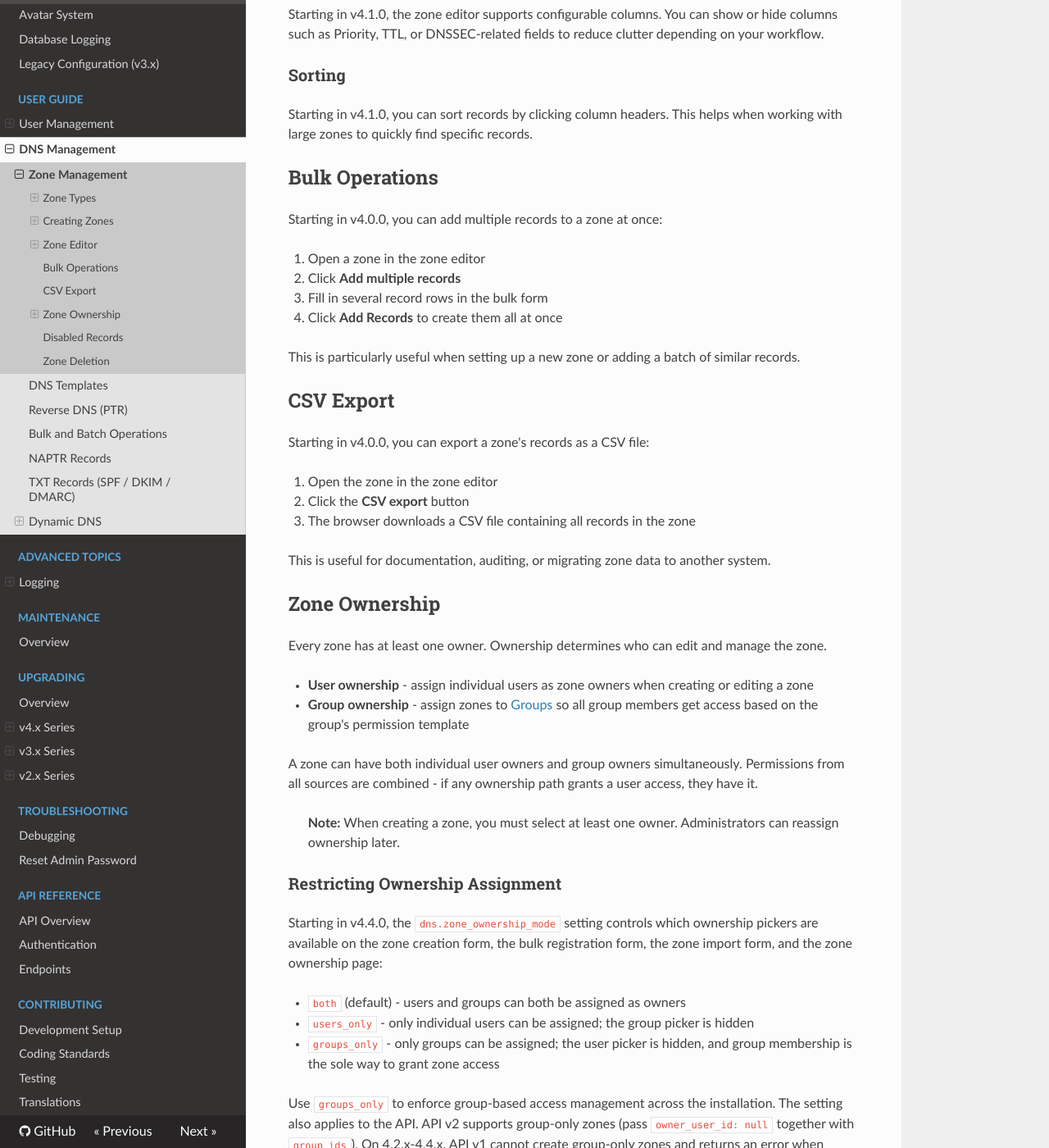
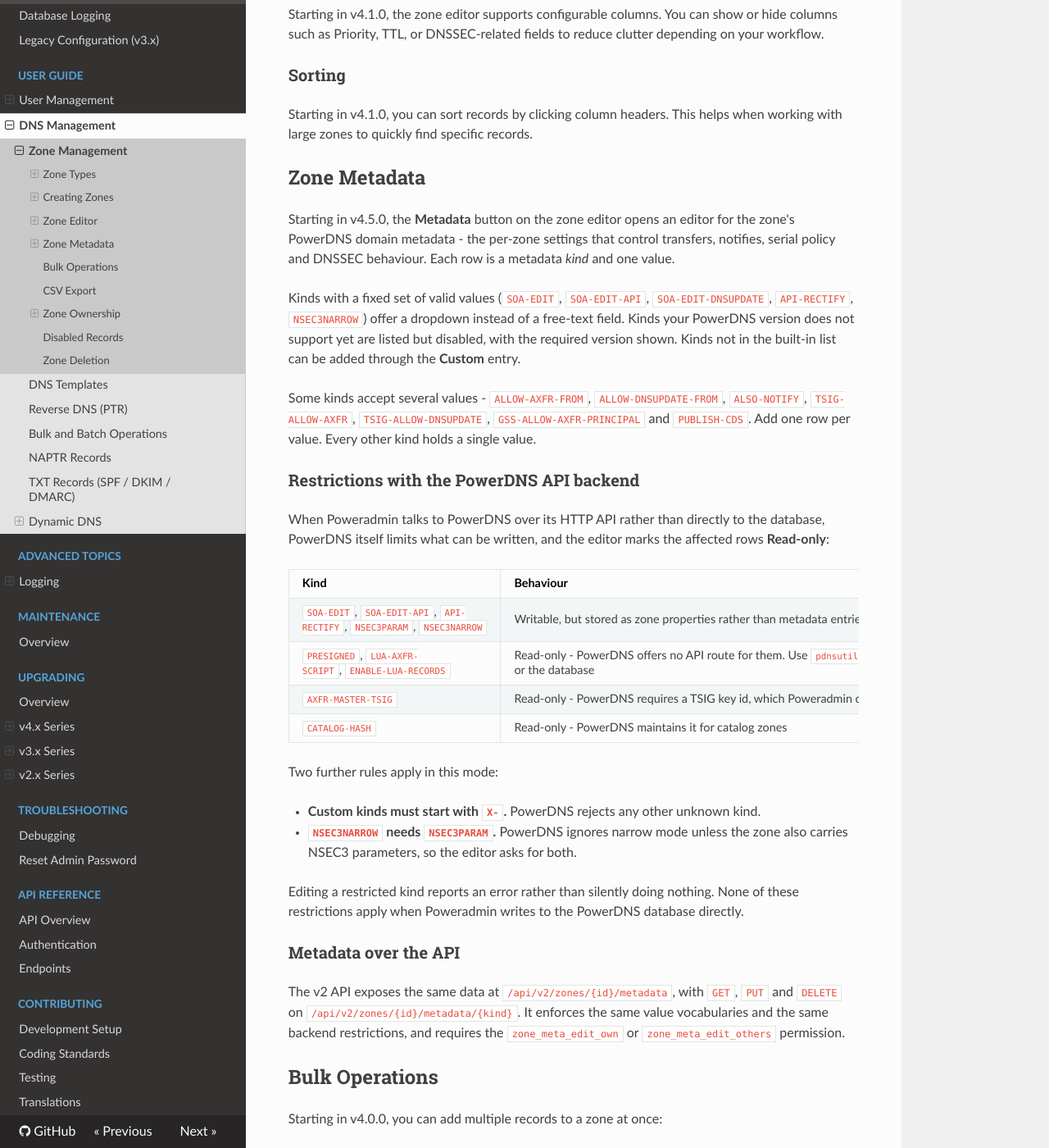
Before and after one commit to poweradmin/poweradmin-docs, an MkDocs documentation site: the page built from docs/user-guide/zones.md, in a window 1280 px wide and 1400 px high, scrolled down 3671 px. Shown: the whole window at 82% size. Built offline with MkDocs 1.6.1, drawn with Linux system fonts in a browser that asks for light colours; nearby versions of some CDN libraries.

Commit message:
docs(zones): document the metadata editor and its PowerDNS API backend limits

```diff
--- a/docs/user-guide/zones.md
+++ b/docs/user-guide/zones.md
@@ -88,6 +88,50 @@ Starting in v4.1.0, the zone editor supports configurable columns. You can show
 
 Starting in v4.1.0, you can sort records by clicking column headers. This helps when working with large zones to quickly find specific records.
 
+## Zone Metadata
+
+Starting in v4.5.0, the **Metadata** button on the zone editor opens an editor for the zone's
+PowerDNS domain metadata - the per-zone settings that control transfers, notifies, serial
+policy and DNSSEC behaviour. Each row is a metadata *kind* and one value.
+
+Kinds with a fixed set of valid values (`SOA-EDIT`, `SOA-EDIT-API`, `SOA-EDIT-DNSUPDATE`,
+`API-RECTIFY`, `NSEC3NARROW`) offer a dropdown instead of a free-text field. Kinds your
+PowerDNS version does not support yet are listed but disabled, with the required version
+shown. Kinds not in the built-in list can be added through the **Custom** entry.
+
+Some kinds accept several values - `ALLOW-AXFR-FROM`, `ALLOW-DNSUPDATE-FROM`, `ALSO-NOTIFY`,
+`TSIG-ALLOW-AXFR`, `TSIG-ALLOW-DNSUPDATE`, `GSS-ALLOW-AXFR-PRINCIPAL` and `PUBLISH-CDS`. Add
+one row per value. Every other kind holds a single value.
+
+### Restrictions with the PowerDNS API backend
+
+When Poweradmin talks to PowerDNS over its HTTP API rather than directly to the database,
+PowerDNS itself limits what can be written, and the editor marks the affected rows
+**Read-only**:
+
+| Kind | Behaviour |
+|---|---|
+| `SOA-EDIT`, `SOA-EDIT-API`, `API-RECTIFY`, `NSEC3PARAM`, `NSEC3NARROW` | Writable, but stored as zone properties rather than metadata entries |
+| `PRESIGNED`, `LUA-AXFR-SCRIPT`, `ENABLE-LUA-RECORDS` | Read-only - PowerDNS offers no API route for them. Use `pdnsutil` or the database |
+| `AXFR-MASTER-TSIG` | Read-only - PowerDNS requires a TSIG key id, which Poweradmin cannot supply yet |
+| `CATALOG-HASH` | Read-only - PowerDNS maintains it for catalog zones |
+
+Two further rules apply in this mode:
+
+- **Custom kinds must start with `X-`.** PowerDNS rejects any other unknown kind.
+- **`NSEC3NARROW` needs `NSEC3PARAM`.** PowerDNS ignores narrow mode unless the zone also
+  carries NSEC3 parameters, so the editor asks for both.
+
+Editing a restricted kind reports an error rather than silently doing nothing. None of these
+restrictions apply when Poweradmin writes to the PowerDNS database directly.
+
+### Metadata over the API
+
+The v2 API exposes the same data at `/api/v2/zones/{id}/metadata`, with `GET`, `PUT` and
+`DELETE` on `/api/v2/zones/{id}/metadata/{kind}`. It enforces the same value vocabularies and
+the same backend restrictions, and requires the `zone_meta_edit_own` or
+`zone_meta_edit_others` permission.
+
 ## Bulk Operations
 
 Starting in v4.0.0, you can add multiple records to a zone at once:
```
